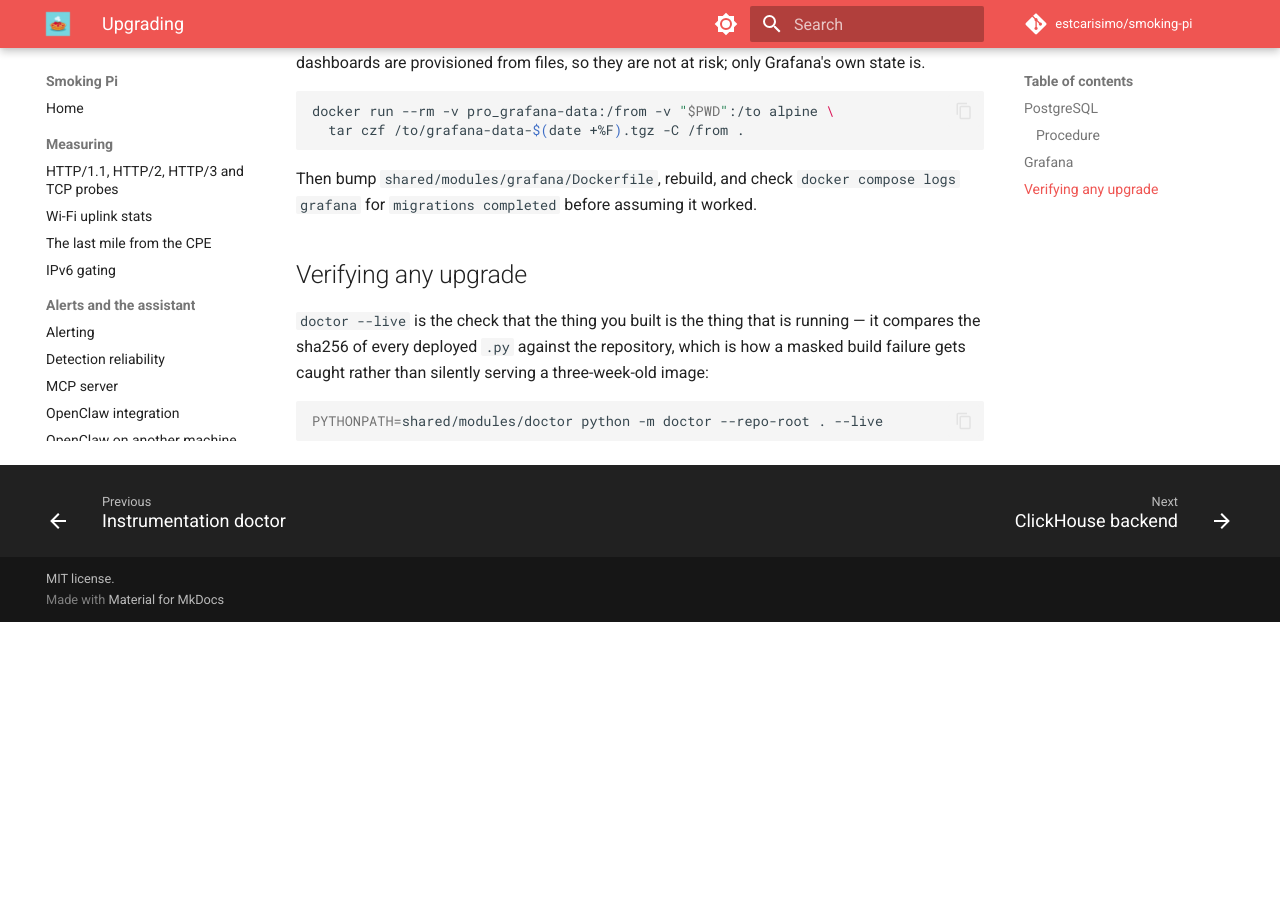
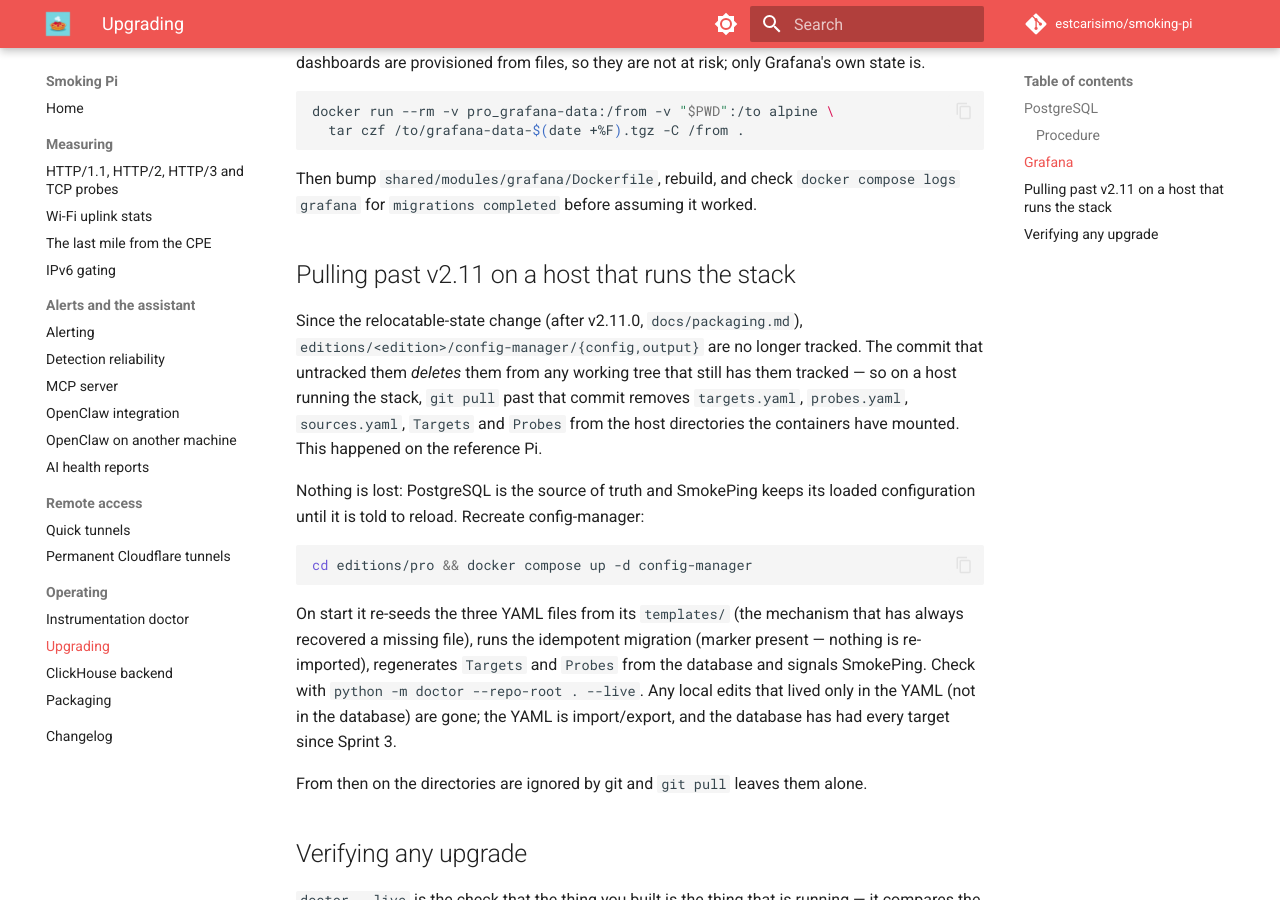
Before and after one commit to estcarisimo/smoking-pi, an MkDocs documentation site: the page built from docs/upgrades.md, in a window 1280 px wide and 900 px high, scrolled down 1806 px. Built offline with MkDocs 1.6.1 and Material for MkDocs 9.7.7, drawn with Linux system fonts in a browser that asks for light colours; comment, search, counter and statistics services are not loaded; before the commit the page ends 2428 px from its top, so only the background shows below that.

Commit message:
docs: pulling past the relocatable-state change on a running host deletes the untracked state — recreate config-manager
Co-Authored-By: Claude Opus 5 <noreply@anthropic.com>

````diff
--- a/docs/upgrades.md
+++ b/docs/upgrades.md
@@ -95,6 +95,34 @@ Then bump `shared/modules/grafana/Dockerfile`, rebuild, and check
 `docker compose logs grafana` for `migrations completed` before assuming it
 worked.
 
+## Pulling past v2.11 on a host that runs the stack
+
+Since the relocatable-state change (after v2.11.0, `docs/packaging.md`),
+`editions/<edition>/config-manager/{config,output}` are no longer tracked.
+The commit that untracked them *deletes* them from any working tree that
+still has them tracked — so on a host running the stack, `git pull` past
+that commit removes `targets.yaml`, `probes.yaml`, `sources.yaml`, `Targets`
+and `Probes` from the host directories the containers have mounted. This
+happened on the reference Pi.
+
+Nothing is lost: PostgreSQL is the source of truth and SmokePing keeps its
+loaded configuration until it is told to reload. Recreate config-manager:
+
+```bash
+cd editions/pro && docker compose up -d config-manager
+```
+
+On start it re-seeds the three YAML files from its `templates/` (the
+mechanism that has always recovered a missing file), runs the idempotent
+migration (marker present — nothing is re-imported), regenerates `Targets`
+and `Probes` from the database and signals SmokePing. Check with
+`python -m doctor --repo-root . --live`. Any local edits that lived only in
+the YAML (not in the database) are gone; the YAML is import/export, and
+the database has had every target since Sprint 3.
+
+From then on the directories are ignored by git and `git pull` leaves them
+alone.
+
 ## Verifying any upgrade
 
 `doctor --live` is the check that the thing you built is the thing that is
````
Also changed, not shown: CHANGELOG.md (+4 -0 lines).
